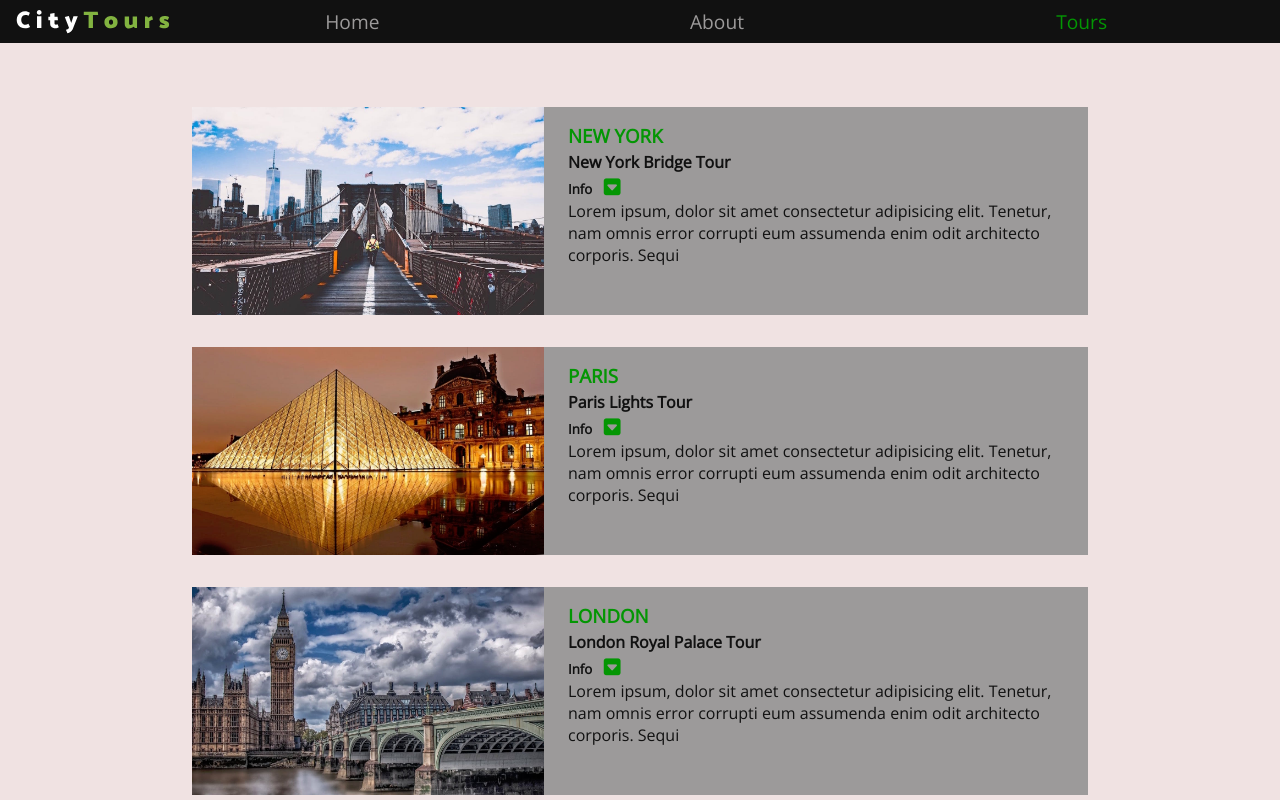
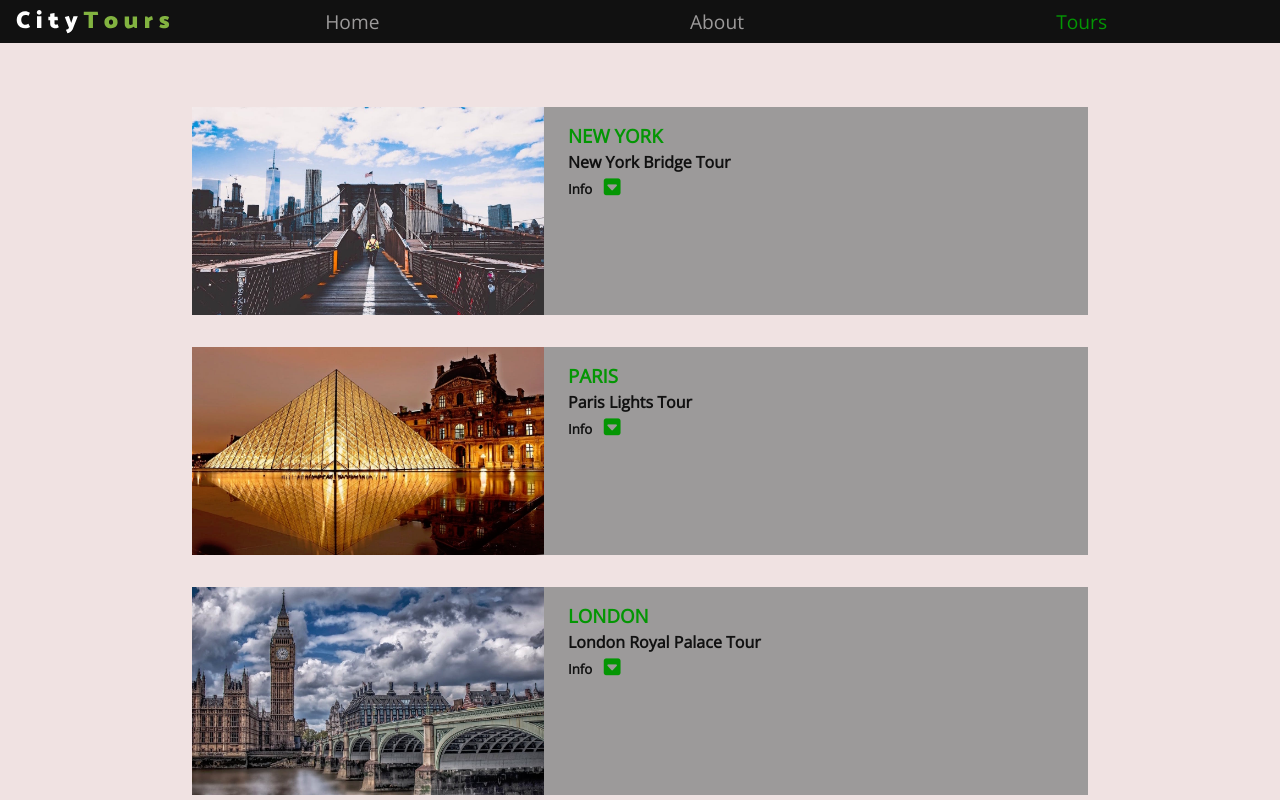
Before and after one commit to JZepeda1000/City-Tours, a React (Create React App) app in the folder city-tours-app/: page / in a window 1280 px wide. Shown: the top 800 px of the page. Built offline with nearby package versions, Linux system fonts and the light colour scheme.

Commit message:
Fixed Tour component

```diff
--- a/city-tours-app/src/components/Tour/Tour.js
+++ b/city-tours-app/src/components/Tour/Tour.js
@@ -35,7 +35,6 @@ export default class Tour extends Component {
                         </span>
                     </h5>
                     {this.state.showInfo && <p>{info}</p>}
-                    <p>{info}</p>
                 </div>
             </article>
         )
```
Also changed, not shown: 1 other file (tests, documents, lock files or other folders).
